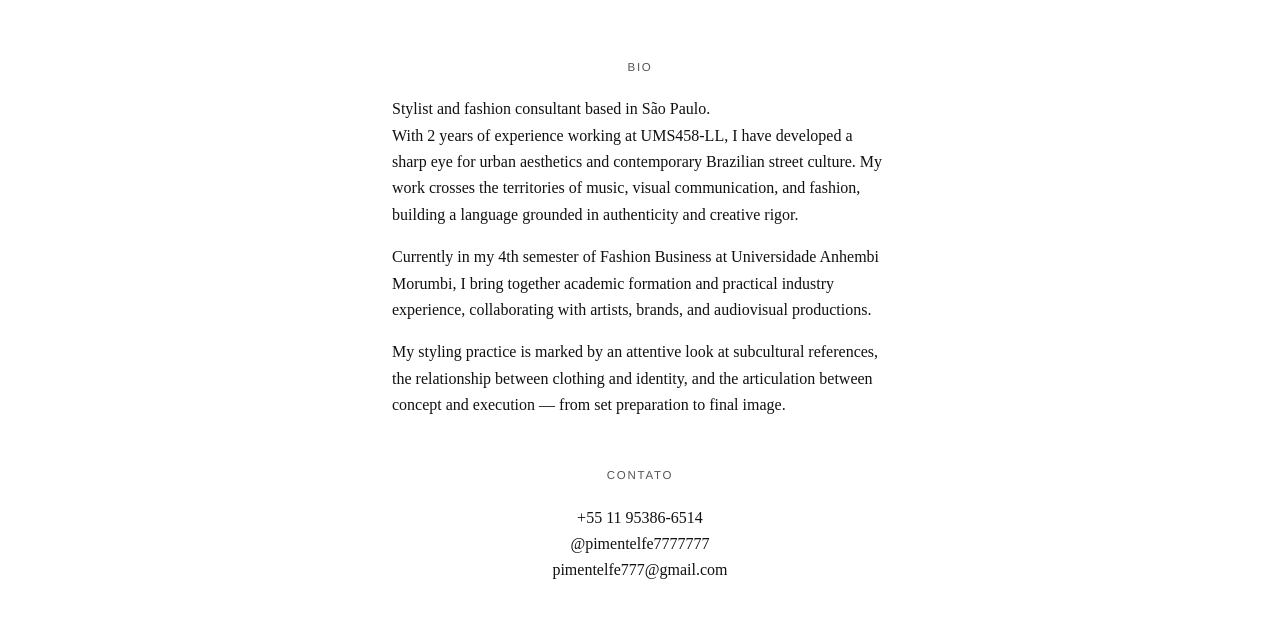
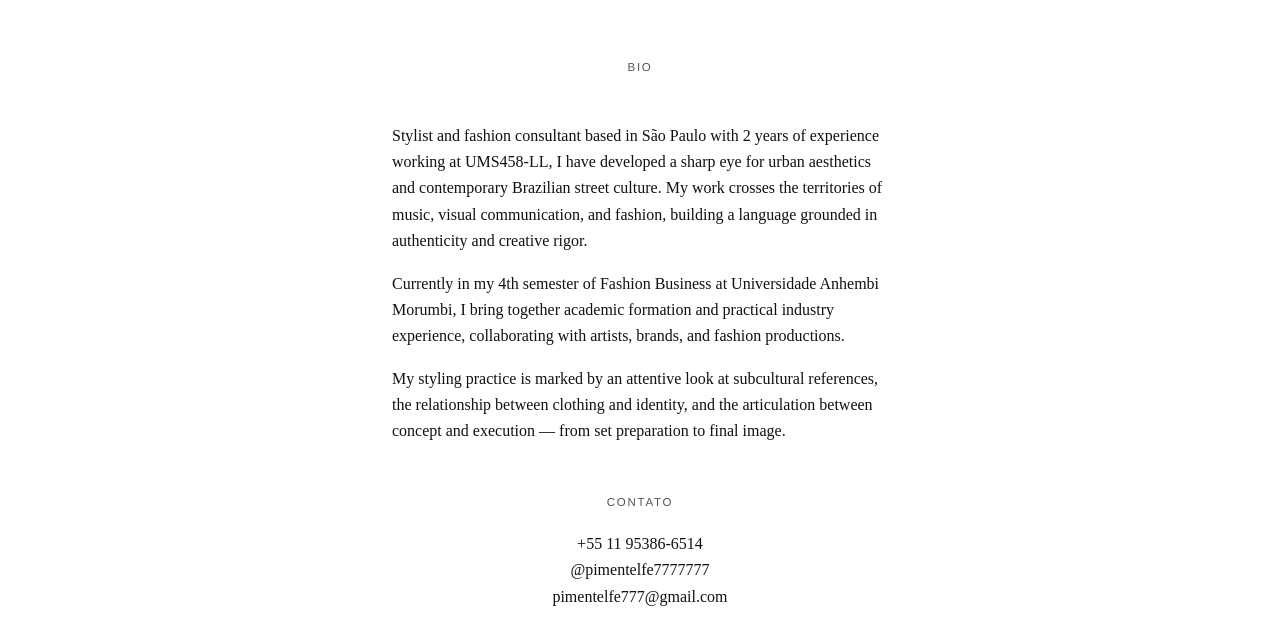
Before and after one commit to gustavoflex22/felipe-pimentel-portfolio, a plain HTML site: page index.html in a window 1280 px wide. Shown: the part 822-1466 px from the top of the page. Drawn offline with Linux system fonts and the light colour scheme.

Commit message:
Refine bio text in index.html
Updated bio description to improve clarity and flow.

```diff
--- a/index.html
+++ b/index.html
@@ -22,17 +22,16 @@
 
     <section class="bio-block">
       <p class="label">BIO</p>
-      <p>
-        Stylist and fashion consultant based in São Paulo.<br />
-        With 2 years of experience working at UMS458-LL, I have developed
-        a sharp eye for urban aesthetics and contemporary Brazilian street culture.
+      <p> <br />
+        Stylist and fashion consultant based in São Paulo with 2 years of experience working at UMS458-LL,
+        I have developed a sharp eye for urban aesthetics and contemporary Brazilian street culture.
         My work crosses the territories of music, visual communication, and fashion,
         building a language grounded in authenticity and creative rigor.
       </p>
       <p>
         Currently in my 4th semester of Fashion Business at Universidade Anhembi Morumbi,
         I bring together academic formation and practical industry experience,
-        collaborating with artists, brands, and audiovisual productions.
+        collaborating with artists, brands, and fashion productions.
       </p>
       <p>
         My styling practice is marked by an attentive look at subcultural references,
```
